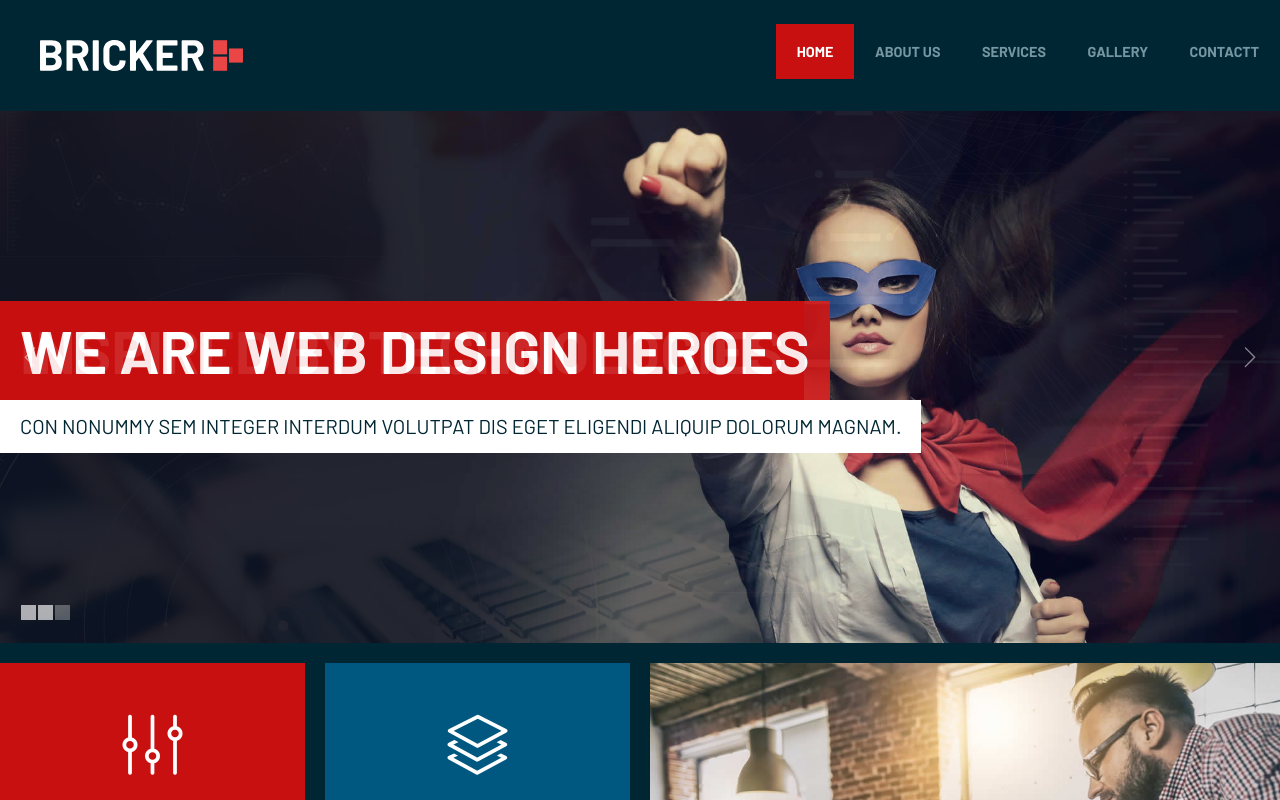
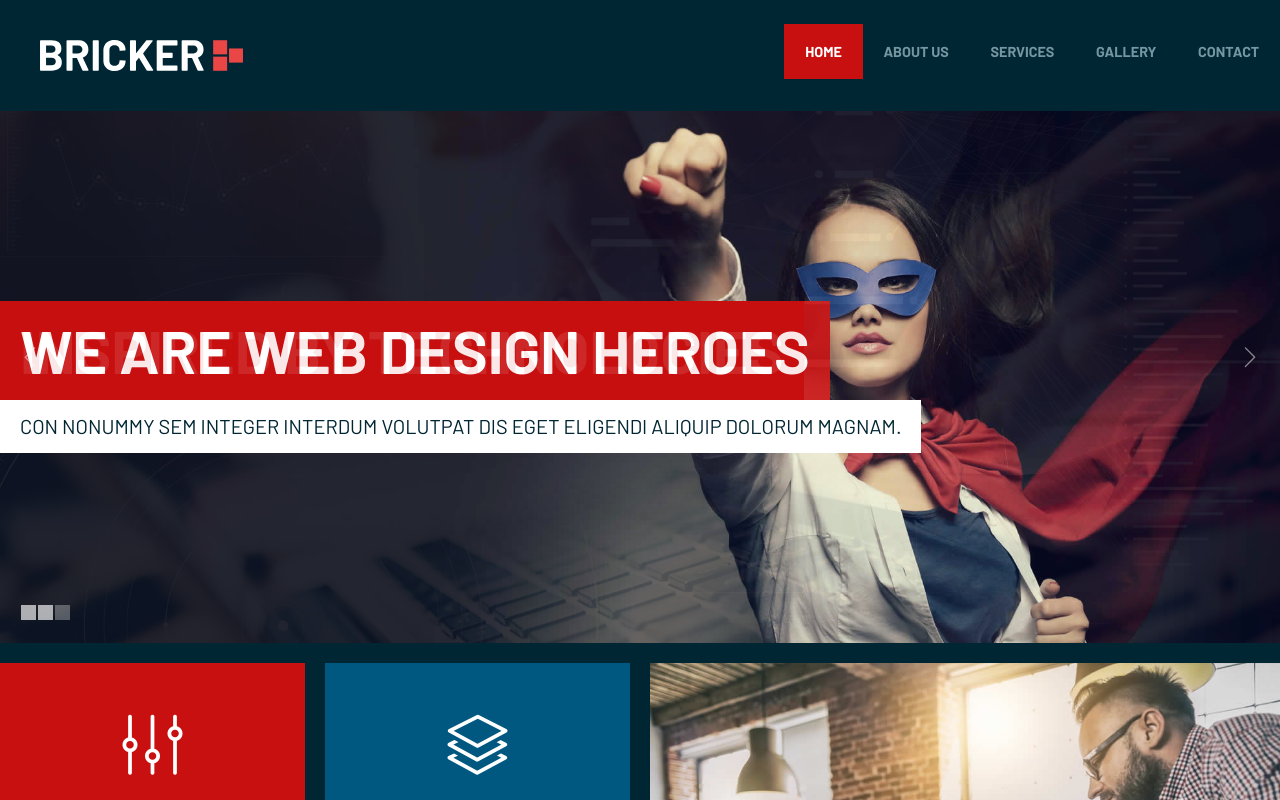
Before and after one commit to kciris/jenkins-sonarqube-Docker, a plain HTML site: page index.html in a window 1280 px wide. Shown: the top 800 px of the page. Drawn offline with Linux system fonts and the light colour scheme; files whose address does not match are found by name.

Commit message:
Update index.html

```diff
--- a/index.html
+++ b/index.html
@@ -43,7 +43,7 @@
                 <li><a href="about-us.html">About Us</a></li>
                 <li><a href="services.html">Services</a></li>
                 <li><a href="gallery.html">Gallery</a></li>
-                <li><a href="contact.html">ContactT</a></li>
+                <li><a href="contact.html">Contact</a></li>
               </ul>
            </div>
         </nav>
```
